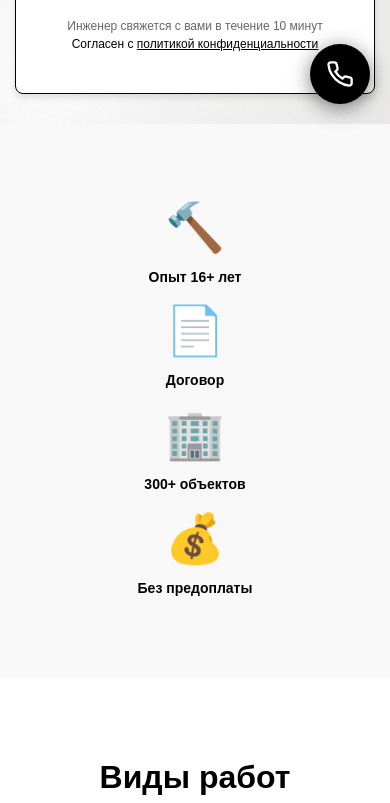
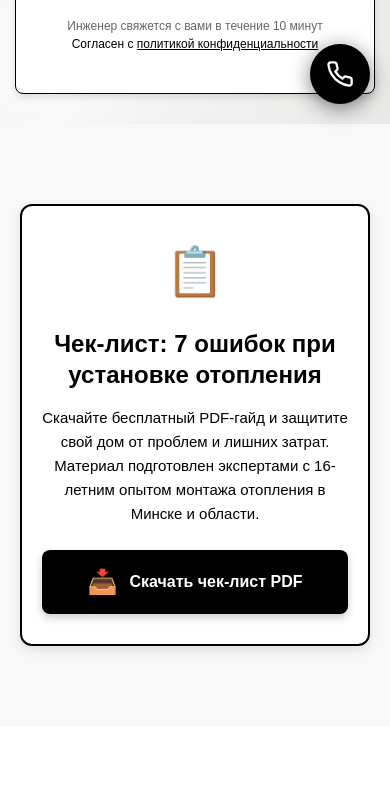
Before and after one commit to Alex469-alt/Heating-installation, a plain HTML site: page index.html in a window 390 px wide. Shown: the part 720-1523 px from the top of the page. Drawn offline with Linux system fonts and the light colour scheme.

Commit message:
Заменил 2 экран

```diff
--- a/index.html
+++ b/index.html
@@ -110,26 +110,17 @@
         </div>
     </section>
 
-    <!-- Trust Indicators Section -->
-    <section class="trust-indicators">
+    <!-- Lead Magnet Section -->
+    <section class="lead-magnet">
         <div class="container">
-            <div class="icon-grid">
-                <div class="icon-item">
-                    <div class="icon">🔨</div>
-                    <div class="icon-label">Опыт 16+ лет</div>
-                </div>
-                <div class="icon-item">
-                    <div class="icon">📄</div>
-                    <div class="icon-label">Договор</div>
-                </div>
-                <div class="icon-item">
-                    <div class="icon">🏢</div>
-                    <div class="icon-label">300+ объектов</div>
-                </div>
-                <div class="icon-item">
-                    <div class="icon">💰</div>
-                    <div class="icon-label">Без предоплаты</div>
-                </div>
+            <div class="lead-magnet-content">
+                <div class="lead-magnet-icon">📋</div>
+                <h2 class="lead-magnet-title">Чек-лист: 7 ошибок при установке отопления</h2>
+                <p class="lead-magnet-description">Скачайте бесплатный PDF-гайд и защитите свой дом от проблем и лишних затрат. Материал подготовлен экспертами с 16-летним опытом монтажа отопления в Минске и области.</p>
+                <a href="https://disk.yandex.ru/i/Tm1AmMcvpGWRCA" target="_blank" rel="noopener noreferrer" class="lead-magnet-button">
+                    <span class="button-icon">📥</span>
+                    Скачать чек-лист PDF
+                </a>
             </div>
         </div>
     </section>
--- a/style.css
+++ b/style.css
@@ -386,42 +386,80 @@ body {
     margin-top: 12px;
 }
 
-/* Trust Indicators Section */
-.trust-indicators {
-    padding: 60px 0;
+/* Lead Magnet Section */
+.lead-magnet {
+    padding: 80px 0;
     background-color: #F8F8F8;
 }
 
-.icon-grid {
-    display: grid;
-    grid-template-columns: repeat(4, 1fr);
-    gap: 20px;
-    max-width: 1200px;
+.lead-magnet-content {
+    max-width: 800px;
     margin: 0 auto;
-}
-
-.icon-item {
-    display: flex;
-    flex-direction: column;
-    align-items: center;
     text-align: center;
-}
-
-.icon {
-    font-size: 48px;
-    margin-bottom: 16px;
-    width: 48px;
-    height: 48px;
-    display: flex;
-    align-items: center;
-    justify-content: center;
-}
-
-.icon-label {
-    font-size: 16px;
-    font-weight: bold;
-    color: #000000;
-    line-height: 1.4;
+    background-color: #FFFFFF;
+    border: 2px solid #000000;
+    border-radius: 12px;
+    padding: 50px 40px;
+    box-shadow: 0 4px 12px rgba(0, 0, 0, 0.1);
+}
+
+.lead-magnet-icon {
+    font-size: 64px;
+    margin-bottom: 24px;
+    display: inline-block;
+}
+
+.lead-magnet-title {
+    font-size: 36px;
+    font-weight: bold;
+    color: #000000;
+    line-height: 1.3;
+    margin-bottom: 20px;
+    text-align: center;
+}
+
+.lead-magnet-description {
+    font-size: 18px;
+    line-height: 1.6;
+    color: #000000;
+    margin-bottom: 32px;
+    text-align: center;
+    max-width: 600px;
+    margin-left: auto;
+    margin-right: auto;
+}
+
+.lead-magnet-button {
+    display: inline-flex;
+    align-items: center;
+    gap: 12px;
+    background-color: #000000;
+    color: #FFFFFF;
+    border: none;
+    border-radius: 8px;
+    padding: 18px 40px;
+    font-size: 20px;
+    font-weight: bold;
+    text-decoration: none;
+    cursor: pointer;
+    transition: all 0.3s ease;
+    box-shadow: 0 4px 8px rgba(0, 0, 0, 0.2);
+}
+
+.lead-magnet-button:hover {
+    background-color: #333333;
+    transform: translateY(-2px);
+    box-shadow: 0 6px 16px rgba(0, 0, 0, 0.3);
+}
+
+.lead-magnet-button:active {
+    transform: translateY(0);
+    box-shadow: 0 2px 4px rgba(0, 0, 0, 0.2);
+}
+
+.button-icon {
+    font-size: 24px;
+    display: inline-block;
 }
 
 /* Section Heading */
@@ -1555,9 +1593,21 @@ body {
         font-size: 16px;
     }
 
-    .icon-grid {
-        grid-template-columns: repeat(2, 1fr);
-        gap: 20px;
+    .lead-magnet-content {
+        padding: 40px 30px;
+    }
+
+    .lead-magnet-title {
+        font-size: 28px;
+    }
+
+    .lead-magnet-description {
+        font-size: 16px;
+    }
+
+    .lead-magnet-button {
+        padding: 16px 32px;
+        font-size: 18px;
     }
 
     .form-title {
@@ -1663,13 +1713,34 @@ body {
         font-size: 12px;
     }
 
-    .icon-grid {
-        grid-template-columns: 1fr;
-        gap: 20px;
-    }
-
-    .icon-label {
-        font-size: 14px;
+    .lead-magnet {
+        padding: 60px 0;
+    }
+
+    .lead-magnet-content {
+        padding: 30px 20px;
+    }
+
+    .lead-magnet-icon {
+        font-size: 48px;
+        margin-bottom: 20px;
+    }
+
+    .lead-magnet-title {
+        font-size: 24px;
+        margin-bottom: 16px;
+    }
+
+    .lead-magnet-description {
+        font-size: 15px;
+        margin-bottom: 24px;
+    }
+
+    .lead-magnet-button {
+        padding: 14px 28px;
+        font-size: 16px;
+        width: 100%;
+        justify-content: center;
     }
 
     .section-heading {
```
